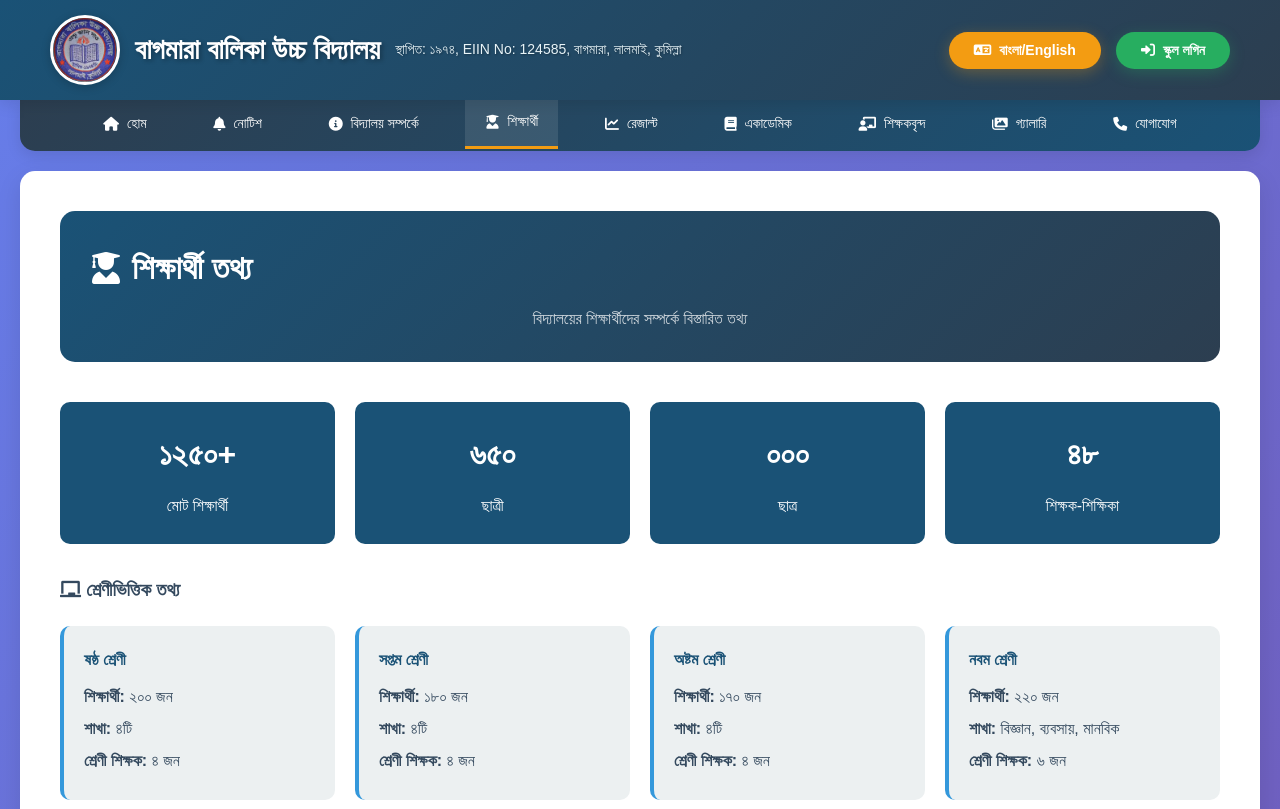
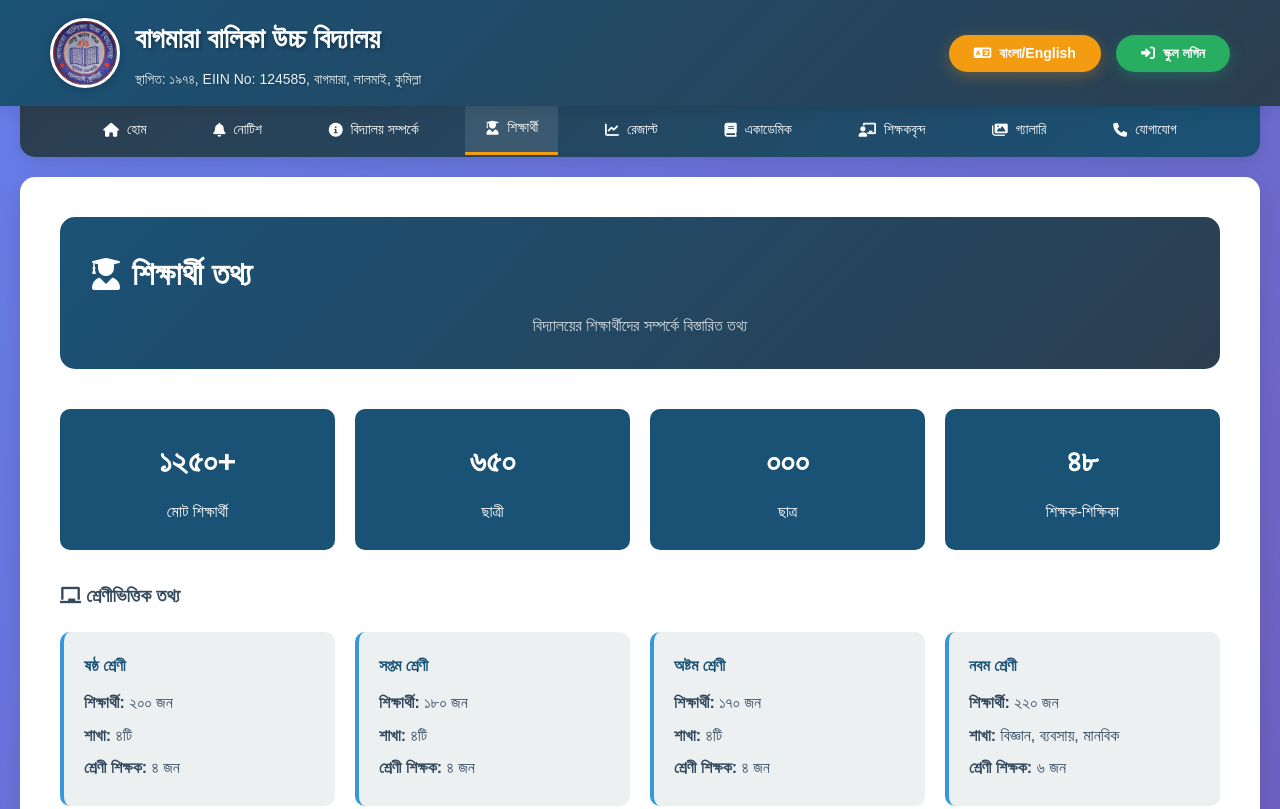
Before and after one commit to mdsjahid999/my-demo-site, a plain HTML site: page students.html in a window 1280 px wide. Shown: the top 809 px of the page. Drawn offline with Linux system fonts and the light colour scheme; a web font is replaced by a local one.

Commit message:
Update students.html

```diff
--- a/students.html
+++ b/students.html
@@ -12,12 +12,14 @@
 
 <body>
     <!-- Header Section -->
-    <header>
+     <header>
         <div class="header-top">
             <div class="logo-section">
                 <img src="img/Untitled-1.png" alt="স্কুল লোগো" class="logo">
-                <h1>বাগমারা বালিকা উচ্চ বিদ্যালয়</h1>
-                <p class="established-info">স্থাপিত: ১৯৭৪, EIIN No: 124585, বাগমারা, লালমাই, কুমিল্লা</p>
+                <div class="school-info">
+                    <h1>বাগমারা বালিকা উচ্চ বিদ্যালয়</h1>
+                    <p class="established-info">স্থাপিত: ১৯৭৪, EIIN No: 124585, বাগমারা, লালমাই, কুমিল্লা</p>
+                </div>
             </div>
             <div class="header-buttons">
                 <button id="languageBtn" class="btn-primary">
@@ -233,4 +235,5 @@
     <script src="script.js"></script>
 </body>
 
+
 </html>
```
